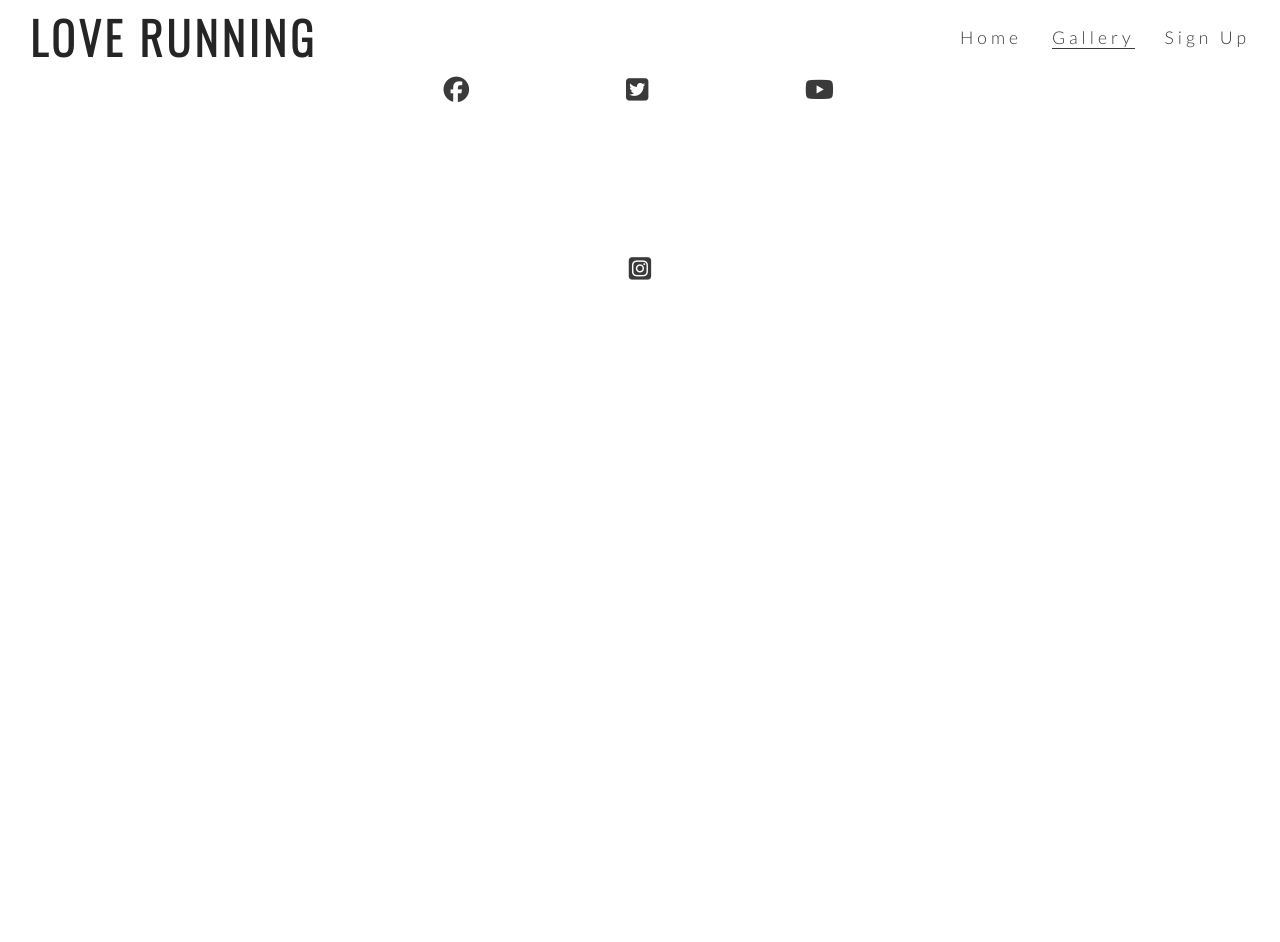
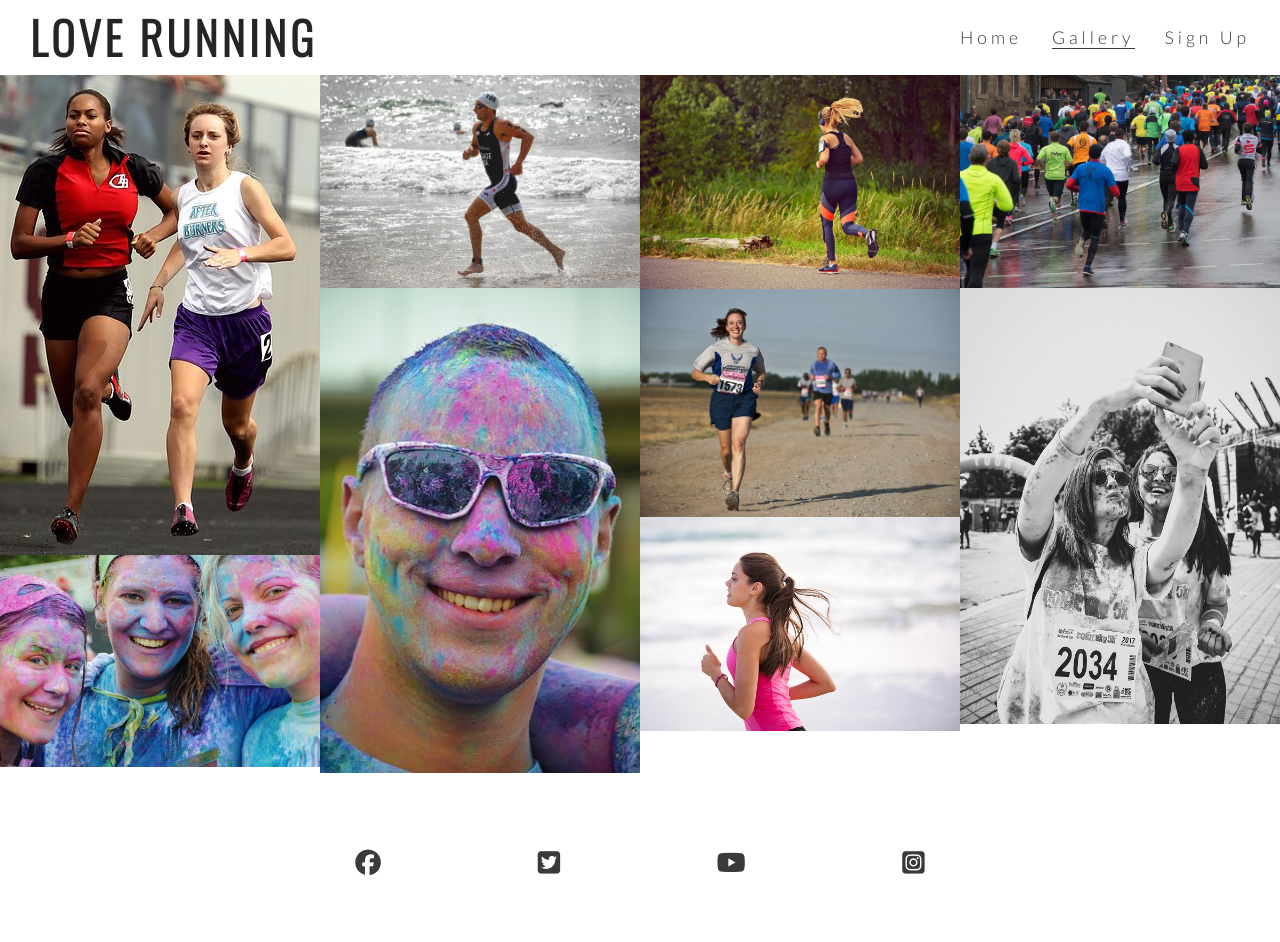
Before and after one commit to humberto-pereira/love-running, a plain HTML site: page gallery.html in a window 1280 px wide. Before the commit the page ends 800 px from the top, so only its background shows below. Drawn offline with nearby package versions, Linux system fonts and the light colour scheme.

Commit message:
add gallery images and masonry styling

```diff
--- a/assets/css/style.css
+++ b/assets/css/style.css
@@ -237,3 +237,16 @@ footer{
   padding: 5%;
   color: #3a3a3a;
 }
+
+/* gallery */
+
+#photos {
+  clear: both;
+  line-height: 0;
+  column-count: 4;
+  column-gap: 0;
+}
+
+#photos > img {
+  width: 100%;
+}
--- a/gallery.html
+++ b/gallery.html
@@ -31,6 +31,18 @@
       </ul>
     </nav>
   </header>
+
+  <section id="photos">
+    <img src="assets/images/athletes.jpg" alt="Two athletes running together">
+    <img src="assets/images/girls.jpg" alt="Three girls at charity paint running festival">
+    <img src="assets/images/runner3.jpg" alt="Solo male runner jogging on a beach">
+    <img src="assets/images/man.jpg" alt="Man at charity paint running festival">
+    <img src="assets/images/runner1.jpg" alt="Solo female runner jogging through Phoenix park">
+    <img src="assets/images/runner2.jpg" alt="Runners competing in a marathon">
+    <img src="assets/images/runner4.jpg" alt="Solo female runner jogging on a beach">
+    <img src="assets/images/running_gang.jpg" alt="Large group of runners taking part in a marathon on a rainy day">
+    <img src="assets/images/mud-run.jpg" alt="Two women runners taking a muddy selfie after the Mud Runners Championship">
+  </section>
   <footer>
     <ul class="social-networks">
       <li>
```
Also changed, not shown: assets/images/athletes.jpg (added), assets/images/girls.jpg (added), assets/images/man.jpg (added), assets/images/mud-run.jpg (added), assets/images/runner1.jpg (added), assets/images/runner2.jpg (added), assets/images/runner3.jpg (added), assets/images/runner4.jpg (added), assets/images/running_gang.jpg (added).
